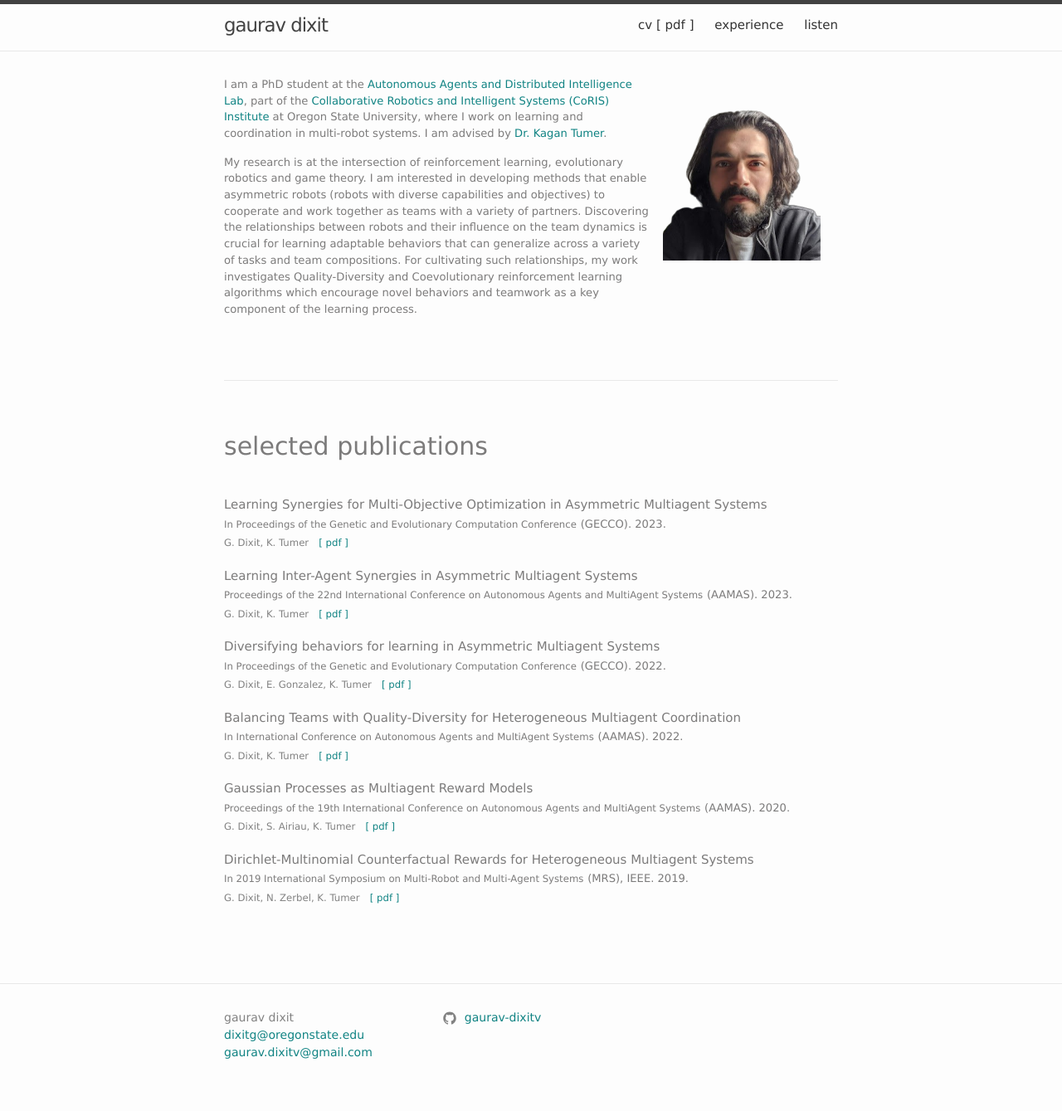
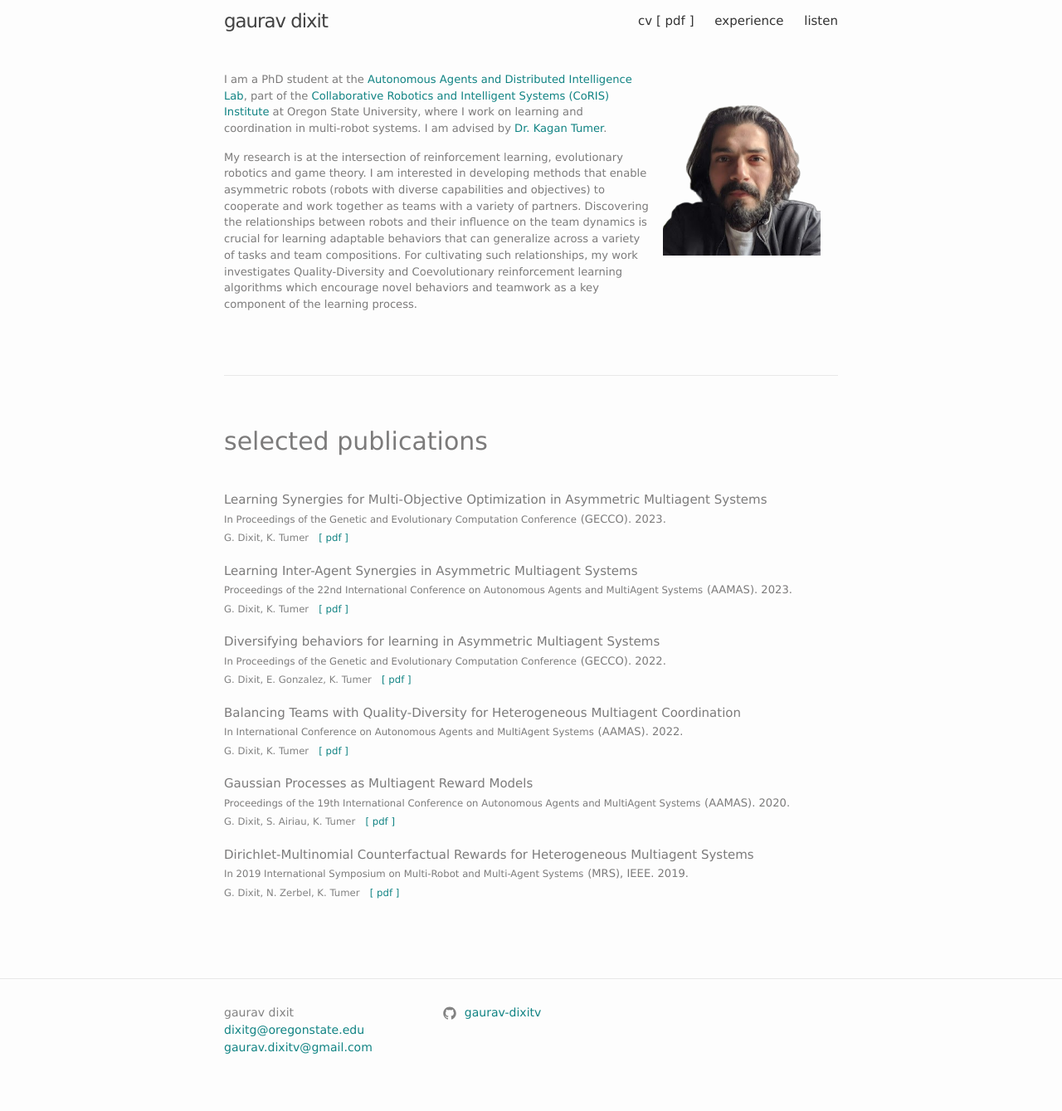
Before and after one commit to gaurav-dixitv/gaurav-dixitv.github.io, a Jekyll site: the page built from index.html, in a window 1280 px wide. Shown: the whole page at 83% size. Built offline with Jekyll 4.4.1, drawn with Linux system fonts in a browser that asks for light colours.

Commit message:
removed header borders

```diff
--- a/_sass/minima/_layout.scss
+++ b/_sass/minima/_layout.scss
@@ -2,8 +2,8 @@
  * Site header
  */
 .site-header {
-  border-top: 5px solid $grey-color-dark;
-  border-bottom: 1px solid $grey-color-light;
+  border-top: 0px solid $grey-color-dark;
+  border-bottom: 0px solid $grey-color-light;
   min-height: $spacing-unit * 1.865;
 
   // Positioning context for the mobile navigation icon
```
